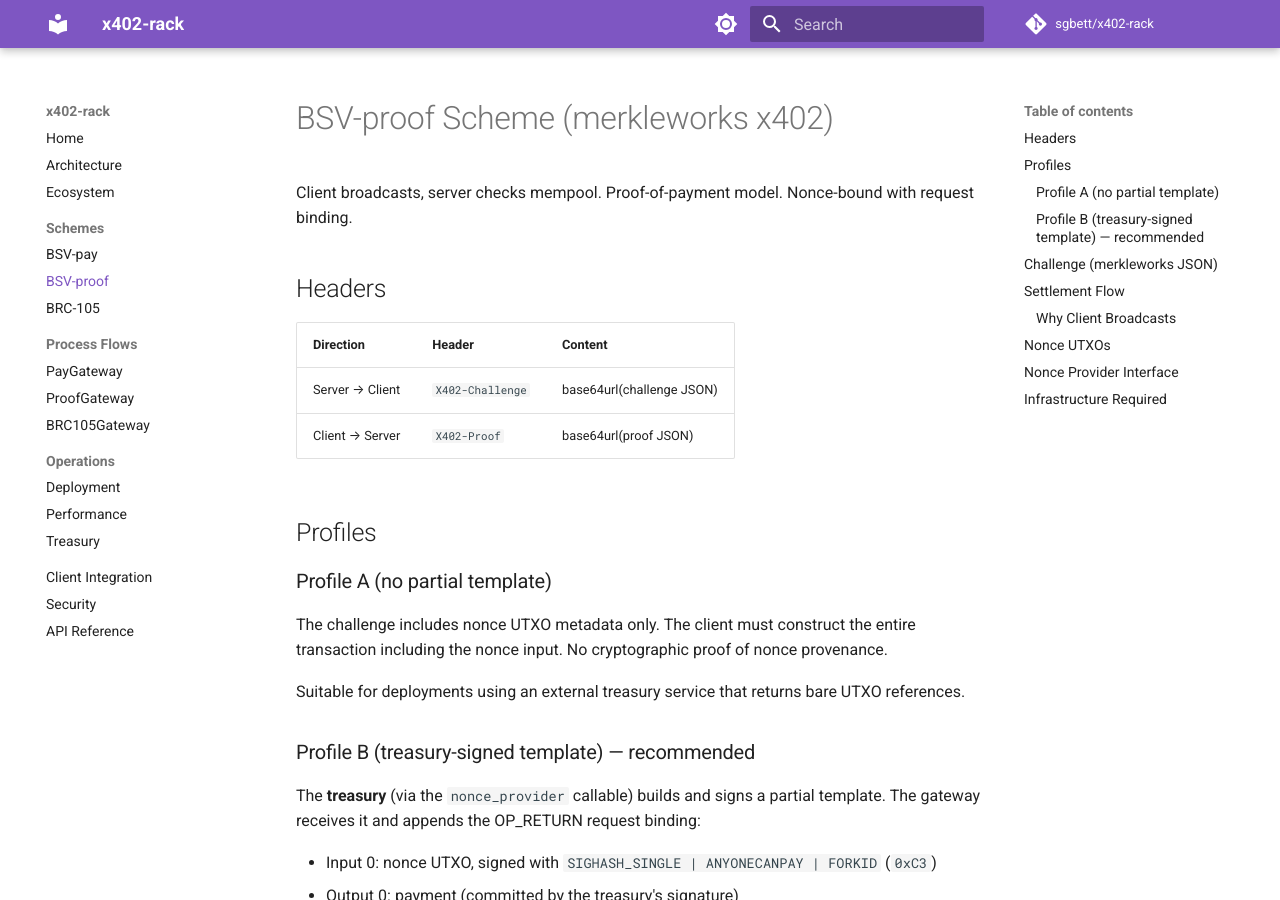
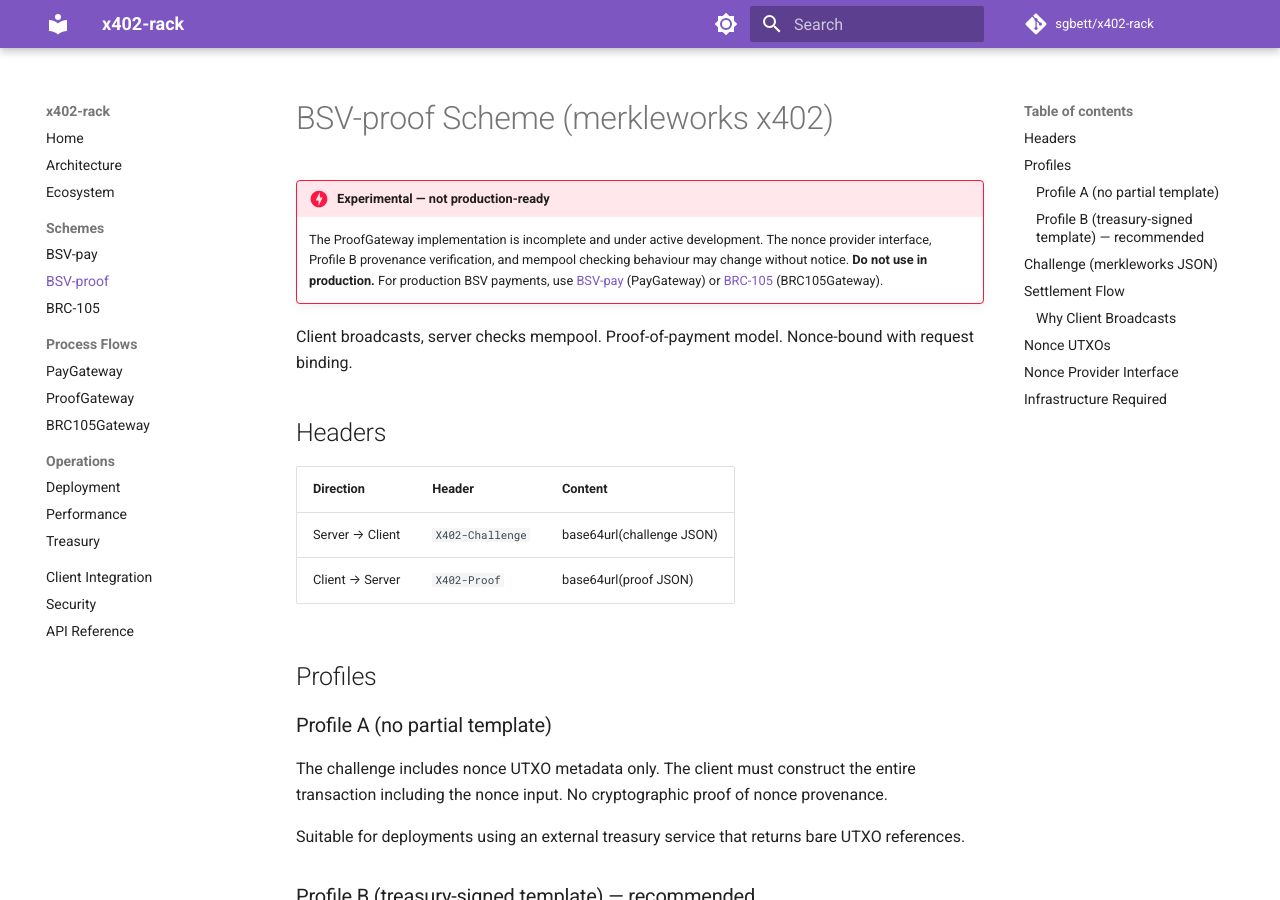
Before and after one commit to sgbett/x402-rack, an MkDocs documentation site: the page built from docs/schemes/bsv-proof.md, in a window 1280 px wide and 900 px high. Built offline with MkDocs 1.6.1 and Material for MkDocs 9.7.7, drawn with Linux system fonts in a browser that asks for light colours; comment, search, counter and statistics services are not loaded.

Commit message:
docs: add experimental warning to BSV-proof scheme doc
Co-Authored-By: Claude Opus 4.6 (1M context) <noreply@anthropic.com>

```diff
--- a/docs/schemes/bsv-proof.md
+++ b/docs/schemes/bsv-proof.md
@@ -1,4 +1,11 @@
 # BSV-proof Scheme (merkleworks x402)
+
+!!! danger "Experimental — not production-ready"
+    The ProofGateway implementation is incomplete and under active development.
+    The nonce provider interface, Profile B provenance verification, and mempool
+    checking behaviour may change without notice. **Do not use in production.**
+    For production BSV payments, use [BSV-pay](bsv-pay.md) (PayGateway) or
+    [BRC-105](brc-105.md) (BRC105Gateway).
 
 Client broadcasts, server checks mempool. Proof-of-payment model. Nonce-bound with request binding.
 
```
